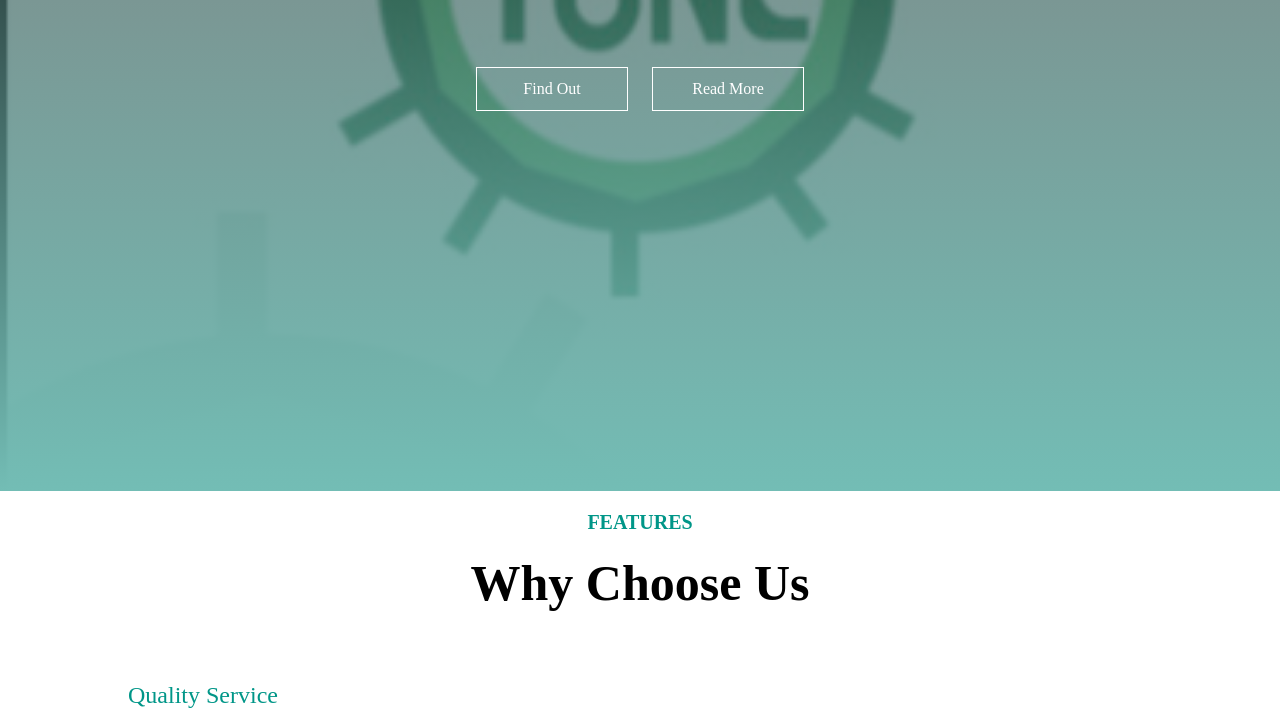
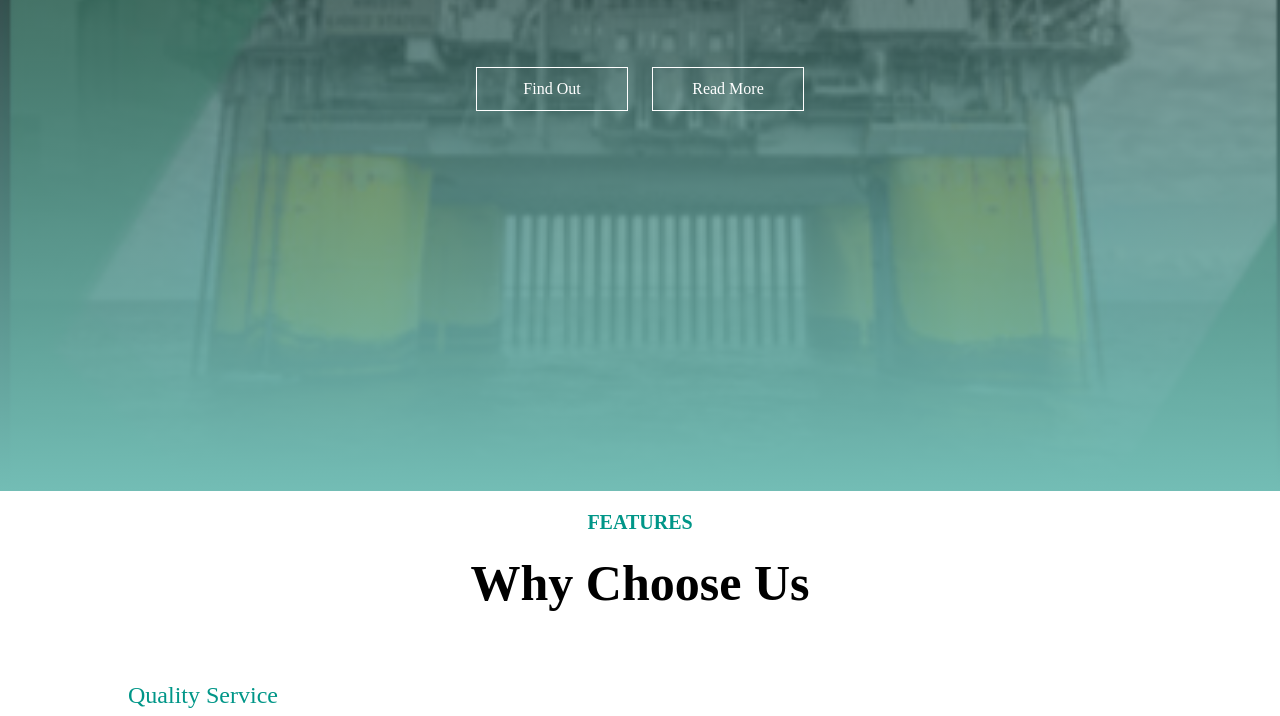
Before and after one commit to deelove1203/Timgelas, a plain HTML site: page index.html in a window 1280 px wide. Shown: the part 327-1043 px from the top of the page. Drawn offline with Linux system fonts and the light colour scheme; some packages are replaced by stand-ins of ours; a script that the page names is missing.

Commit message:
Update style.css

```diff
--- a/style.css
+++ b/style.css
@@ -3,7 +3,7 @@
     padding: 0;
 }
 #banner{
-    background: linear-gradient(rgba(0,0,0,0.5),#73bdb5) ,url(IMG_E1131.JPG);
+    background: linear-gradient(rgba(0,0,0,0.5),#73bdb5) ,url(IMG_E1132.JPG);
     background-size: cover;
     background-position: center;
     height: 100vh;
```
